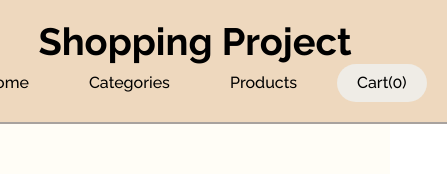
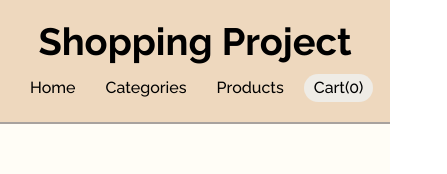
Before and after one commit to sang53/ShoppingPage, a React (Vite) app: page /ShoppingPage/cart in a window 390 px wide. Shown: the top 174 px of the page, 447 px wide, since content can reach past the window. Built offline with nearby package versions, Linux system fonts and the light colour scheme; no server answers.

Commit message:
add media queries for mobile

```diff
--- a/src/components/Header/HeaderMain/Header.module.css
+++ b/src/components/Header/HeaderMain/Header.module.css
@@ -1,5 +1,6 @@
 .heading {
   font-size: 38px;
+  margin-bottom: 0.5rem;
 }
 
 .divider {
@@ -7,7 +8,7 @@
 }
 
 .headerWrapper {
-  min-width: 100%;
+  width: 100%;
   background-color: var(--header-bgc);
   position: sticky;
   top: 0;
--- a/src/components/Header/NavBar/NavBar.jsx
+++ b/src/components/Header/NavBar/NavBar.jsx
@@ -6,7 +6,7 @@ import { CartItems } from "../../../contexts/CartContext/CartContext";
 export default function NavBar() {
   const cartSize = Object.keys(use(CartItems)).length;
   return (
-    <nav className={"flex-center gap-1rem no-select " + classes.navBar}>
+    <nav className={"flex-center no-select " + classes.navBar}>
       <NavLink
         to="/"
         className={({ isActive }) =>
--- a/src/components/Header/NavBar/NavBar.module.css
+++ b/src/components/Header/NavBar/NavBar.module.css
@@ -8,6 +8,10 @@
   &:hover {
     background-color: var(--navbar-hover);
   }
+
+  @media (max-width: 700px) {
+    padding: 0.25rem 0.5rem;
+  }
 }
 
 .active {
@@ -16,6 +20,8 @@
 }
 
 .navBar {
+  gap: 1rem;
+
   @media (max-width: 600px) {
     font-size: 16px;
     gap: 0.5rem;
--- a/src/components/Landing/Arrow/Arrow.module.css
+++ b/src/components/Landing/Arrow/Arrow.module.css
@@ -22,6 +22,11 @@
     max-width: none;
     width: 60px;
     height: 60px;
+
+    @media (max-width: 700px) {
+      width: 30px;
+      height: 30px;
+    }
   }
 }
 
@@ -29,10 +34,18 @@
   composes: arrow;
   left: 1rem;
   bottom: 50%;
+
+  @media (max-width: 700px) {
+    left: 0.5rem;
+  }
 }
 
 .arrowRight {
   composes: arrow;
   right: 1rem;
   bottom: 50%;
+
+  @media (max-width: 700px) {
+    right: 0.5rem;
+  }
 }
--- a/src/components/Landing/Jump/Jump.jsx
+++ b/src/components/Landing/Jump/Jump.jsx
@@ -4,7 +4,7 @@ import { memo } from "react";
 
 export default function Jump({ idx, onClick, displayNum }) {
   const buttons = [];
-  const className = "no-select z-idx-1 flex gap-1rem " + classes.jumpContainer;
+  const className = "no-select z-idx-1 flex " + classes.jumpContainer;
 
   for (let i = 0; i < displayNum; i++) {
     buttons.push(
--- a/src/components/Landing/Jump/Jump.module.css
+++ b/src/components/Landing/Jump/Jump.module.css
@@ -4,6 +4,7 @@
   top: 100%;
   transform: translate(50%, 80%);
   align-self: center;
+  gap: 1rem;
 
   background-color: var(--jump-container);
 
@@ -15,6 +16,10 @@
 
   &:hover {
     opacity: 0.8;
+  }
+
+  @media (max-width: 750px) {
+    gap: 0.5rem;
   }
 }
 
```
